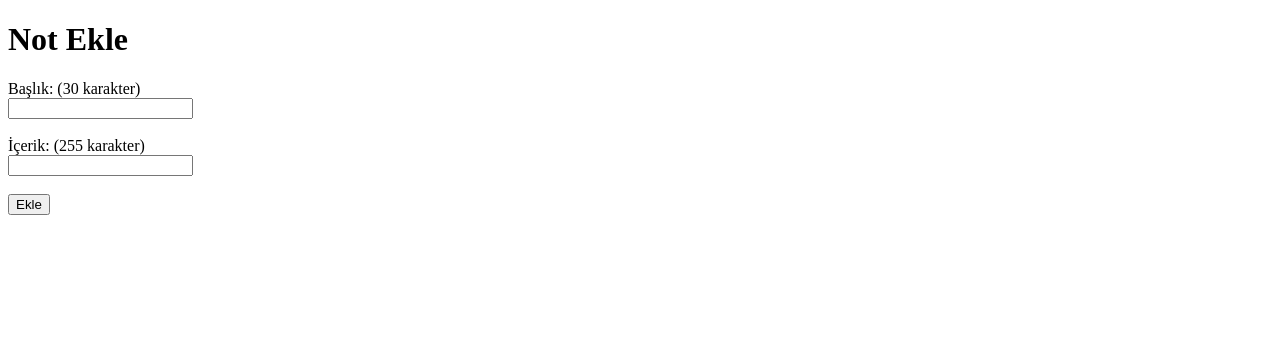
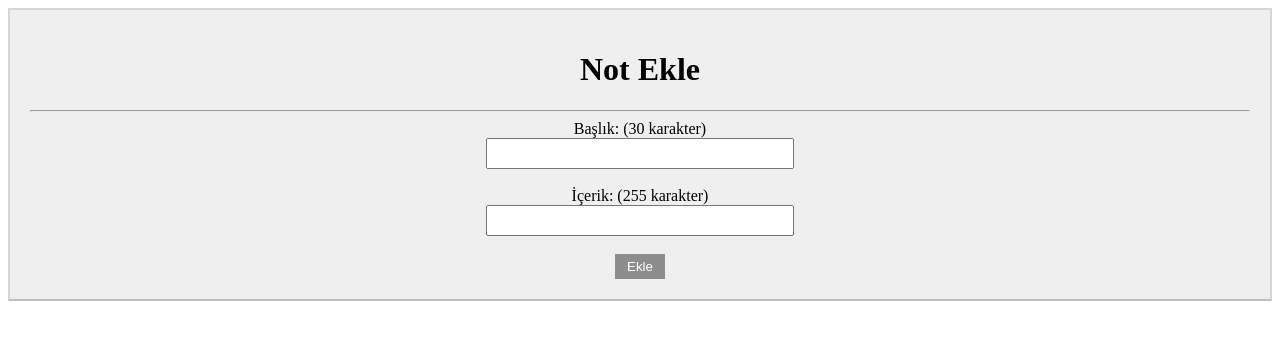
Before and after one commit to BekirSitki/django-denemesi, a Django app: page /proje/ekle/ in a window 1280 px wide. Shown: the top 340 px of the page. Run offline with Django 3.2, Linux system fonts and the light colour scheme.

Commit message:
Not ekleme sayfası css ile biraz şekillendirildi.

```diff
--- a/proje/templates/ekle.html
+++ b/proje/templates/ekle.html
@@ -1,6 +1,38 @@
 <!DOCTYPE html>
 <html lang="en">
 <head>
+    <style>
+
+        form {
+
+            padding: 20px;
+            background-color: rgba(100, 100, 100, 0.1);
+            border: 2px solid rgba(0, 0, 0, 0.1);
+            border-bottom: 2px solid rgba(0, 0, 0, 0.2);
+            text-align: center;
+        }
+
+        input {
+            width: 300px;
+            height: 25px;
+        }
+
+        button {
+
+            background-color: rgba(100, 100, 100,0.7);
+            border: none;
+            width: 50px;
+            height: 25px;
+            color: white;
+
+        }
+        button:hover {
+
+            background-color: rgba(100, 100, 100,0.9);
+        }
+
+
+    </style>
     <meta charset="UTF-8">
     <meta http-equiv="X-UA-Compatible" content="IE=edge">
     <meta name="viewport" content="width=device-width, initial-scale=1.0">
@@ -8,8 +40,9 @@
 </head>
 <body>
 
-    <h1>Not Ekle</h1>
     <form action="notekle" method="post">
+        <h1>Not Ekle</h1>
+        <hr>
         {% csrf_token %}
         Başlık:  (30 karakter)<br>
         <input name="baslik">
@@ -17,7 +50,8 @@
         İçerik:  (255 karakter)<br>
         <input name="icerik">
         <br><br>
-        <input type="submit" value="Ekle">
+        <button>Ekle</button>
+        <!--  <input type="submit" value="Ekle"> -->
         </form>
 </body>
 </html>
--- a/proje/templates/index.html
+++ b/proje/templates/index.html
@@ -4,9 +4,9 @@
 
     h4 { background-color: rgba(20, 20, 20, 0.1); width: 400px; border: 3px solid rgba(20, 20, 20, 0.3); border-radius: 20px; padding: 5px; }
     p { background-color: rgba(20, 20, 20, 0.1); border: 1px solid rgba(20, 20, 20, 0.5) ; border-radius: 10px; padding: 3px;}
-    a:hover { text-decoration: none; }
+    a:hover { text-decoration: none;  }
     a:active { text-decoration: none; }
-    a:disabled { text-decoration: none; }
+    a:visited { text-decoration: none; }
 </style>
 <head>
     <meta charset="UTF-8">
@@ -22,7 +22,7 @@
     <a href="ekle" title="Not Ekle"><h3>Ekle</h3></a>
     {% for i in notlar %}
     <!--<tr>-->
-        <a href="sil/{{i.id}}"><h4>{{ i.id }} : {{ i.baslik }}</a></h4>
+        <a href="sil/{{i.id}}">Sil : </a> {{ i.baslik }}
         <a href="duzenle/{{i.id}}"><p>{{ i.icerik }}</p></a>
 
     <!--<tr>-->
--- a/proje/urls.py
+++ b/proje/urls.py
@@ -7,5 +7,5 @@ urlpatterns = [
     path('ekle/notekle', views.notekle, name='notekle'),
     path('sil/<int:id>', views.sil, name='sil'),
     path('duzenle/<int:id>', views.duzenle, name='duzenle'),
-    path('duzenle/notuduzenle/<int:id>', views.notuduzenle, name='duzenle'),
+    path('duzenle/notuduzenle/<int:id>', views.notuduzenle, name='notuduzenle'),
 ]
--- a/rest_api/settings.py
+++ b/rest_api/settings.py
@@ -38,7 +38,6 @@ INSTALLED_APPS = [
     'django.contrib.messages',
     'django.contrib.staticfiles',
     'proje',
-    #'proje.apps.MembersConfig',
 ]
 
 MIDDLEWARE = [
```
Also changed, not shown: proje/views.py (+1 -7 lines), db.sqlite3.
